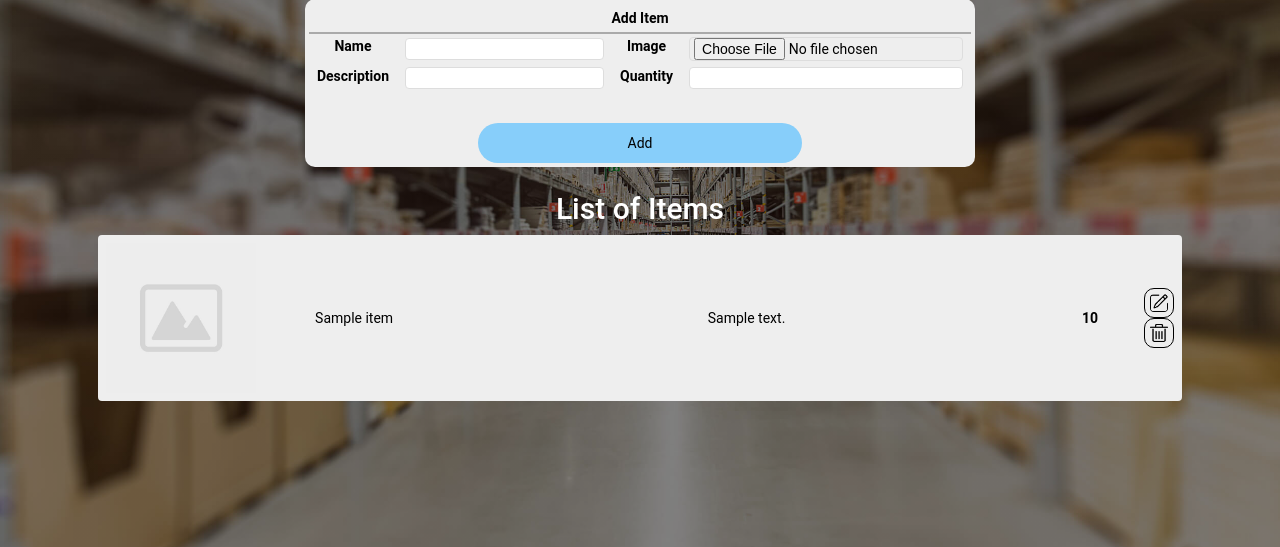
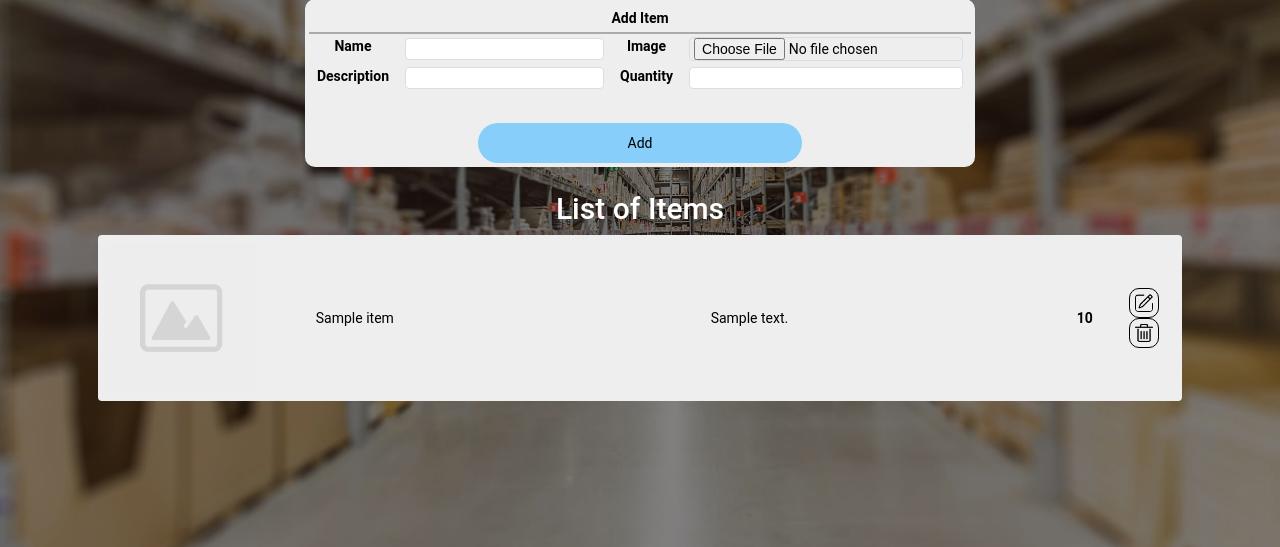
Before and after one commit to unisse-courses/s15-mp6, a Node server app: template views/itemlist.hbs in a window 1280 px wide. Shown: the part 187-734 px from the top of the page. Run offline with Node 20, Linux system fonts and the light colour scheme; tables that the repository leaves empty hold one stand-in row (values such as "Sample post"); the template is opened without the code that fills it: values that come from a table or form of the project are taken from there, most other values are stand-ins (such as "Sample title", 1, 10 or a date in 2020); some libraries are stand-ins or nearby versions.

Commit message:
Update CSS

```diff
--- a/public/css/styles.css
+++ b/public/css/styles.css
@@ -188,6 +188,11 @@ footer.container {
     margin: 8px;
     align-items: center;
     border-radius: 4px;
+    table-layout: fixed;
+}
+
+.itemList td {
+    overflow-wrap: break-word;
 }
 
 .itemList img {
@@ -202,17 +207,25 @@ footer.container {
 }
 
 .namecol {
-    width: 20%;
+    width: 200px;
+    max-width: 200px;
 }
 
 .itemcol {
-    width: 60%;
+    width: 600px;
+    max-width: 600px;
 }
 
 .quantitycol {
-    width: 10%;
+    width: 80px;
     text-align: center;
     font-weight: 700;
+    max-width: 80px;
+}
+
+.optionscol {
+    width: 50px;
+    text-align: right;
 }
 
 .error {
--- a/views/itemlist.hbs
+++ b/views/itemlist.hbs
@@ -46,11 +46,13 @@
         <div id="list">
             {{#if items}}
                 {{#each items}}
-                    <div class = "itemList">
-                        <span class = 'imagecol'><image src='img/default.jpg'></span>
-                        <span class = 'namecol'>{{ this.name }}</span>
-                        <span class = 'itemcol'>{{ this.description }}</span>
-                        <span class = 'quantitycol'>{{ this.quantity }}</span>
+                    <table class = "itemList">
+                        <tr>
+                            <td class = 'imagecol'><image src='img/default.jpg'></td>
+                            <td class = 'namecol'>{{ this.name }}</td>
+                            <td class = 'itemcol'>{{ this.description }}</td>
+                            <td class = 'quantitycol'>{{ this.quantity }}</td>
+                            <td class = 'optionscol'>
                                 <table>
                                     <tr>
                                         <td><form action='/edititem' method='POST'>
@@ -65,7 +67,9 @@
                                         </form></td>
                                     </tr>
                                 </table>
-                    </div>
+                            </td>
+                        </tr>
+                    </table>
                 {{/each}}
             {{else}}
                 <div id="message"><p>No items yet</p></div>
```
Lines whose indentation alone changed are shown as unchanged.
